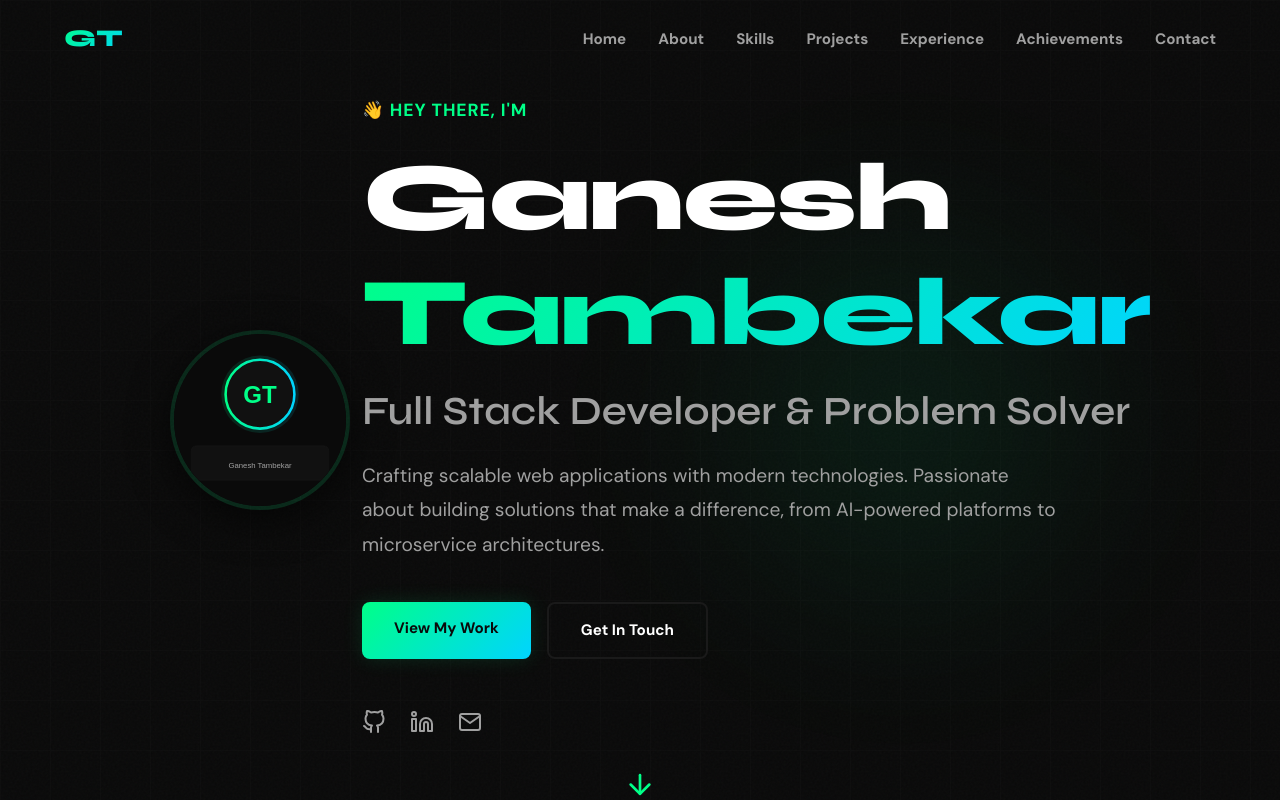
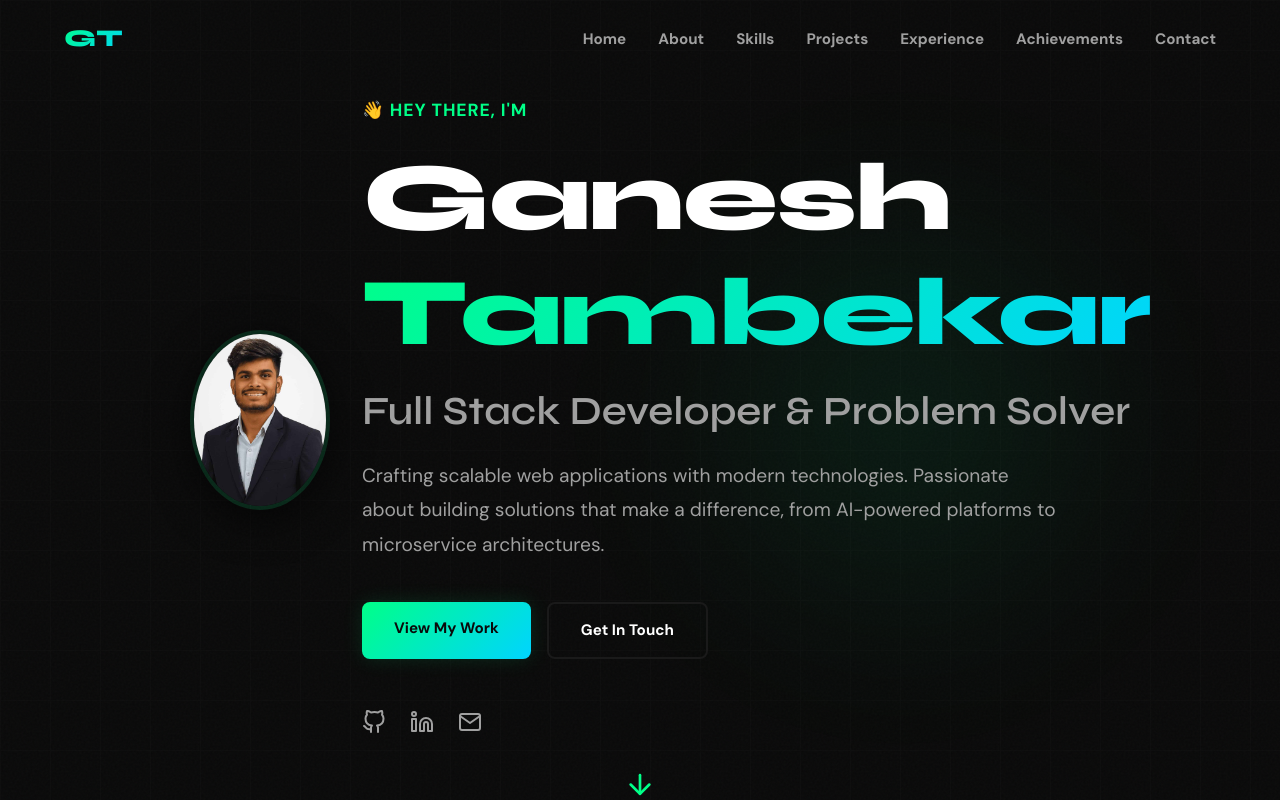
Before and after one commit to ganeshtambekar/portfolio_, a React (Create React App) app: page / in a window 1280 px wide. Shown: the top 800 px of the page. Built offline with nearby package versions, Linux system fonts and the light colour scheme.

Commit message:
chore: use uploaded profile photo in Hero

```diff
--- a/src/Hero.js
+++ b/src/Hero.js
@@ -76,7 +76,7 @@ const Hero = () => {
             {/* Profile Photo */}
             <div style={{ display: 'flex', justifyContent: 'center' }}>
               <motion.img
-                src="/profile-placeholder.svg"
+                src="/profile-placeholder.svg.jpg"
                 alt="Profile"
                 initial={{ scale: 0.9, opacity: 0 }}
                 animate={{ scale: 1, opacity: 1 }}
```
Also changed, not shown: public/profile-placeholder.svg.jpg (added).
